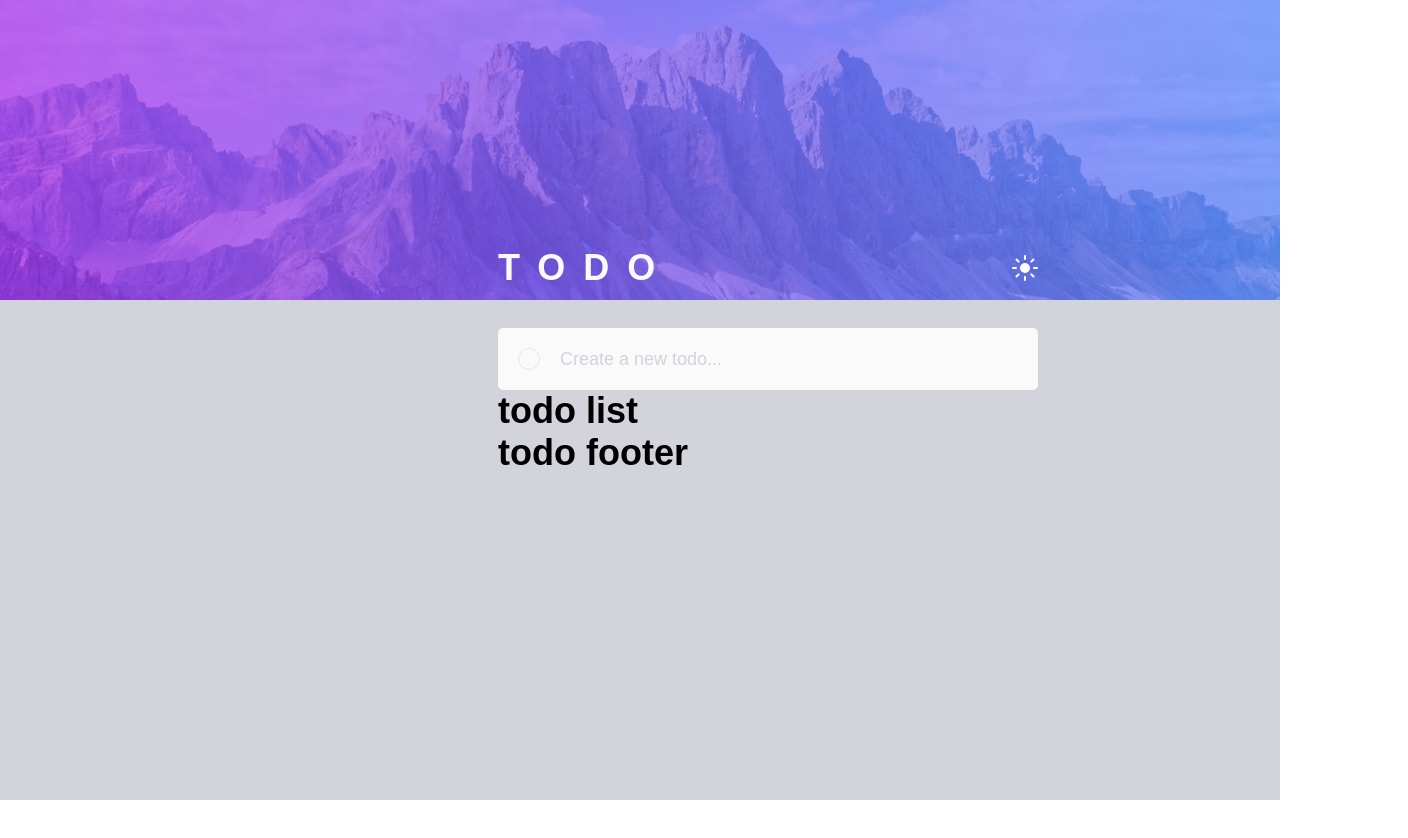
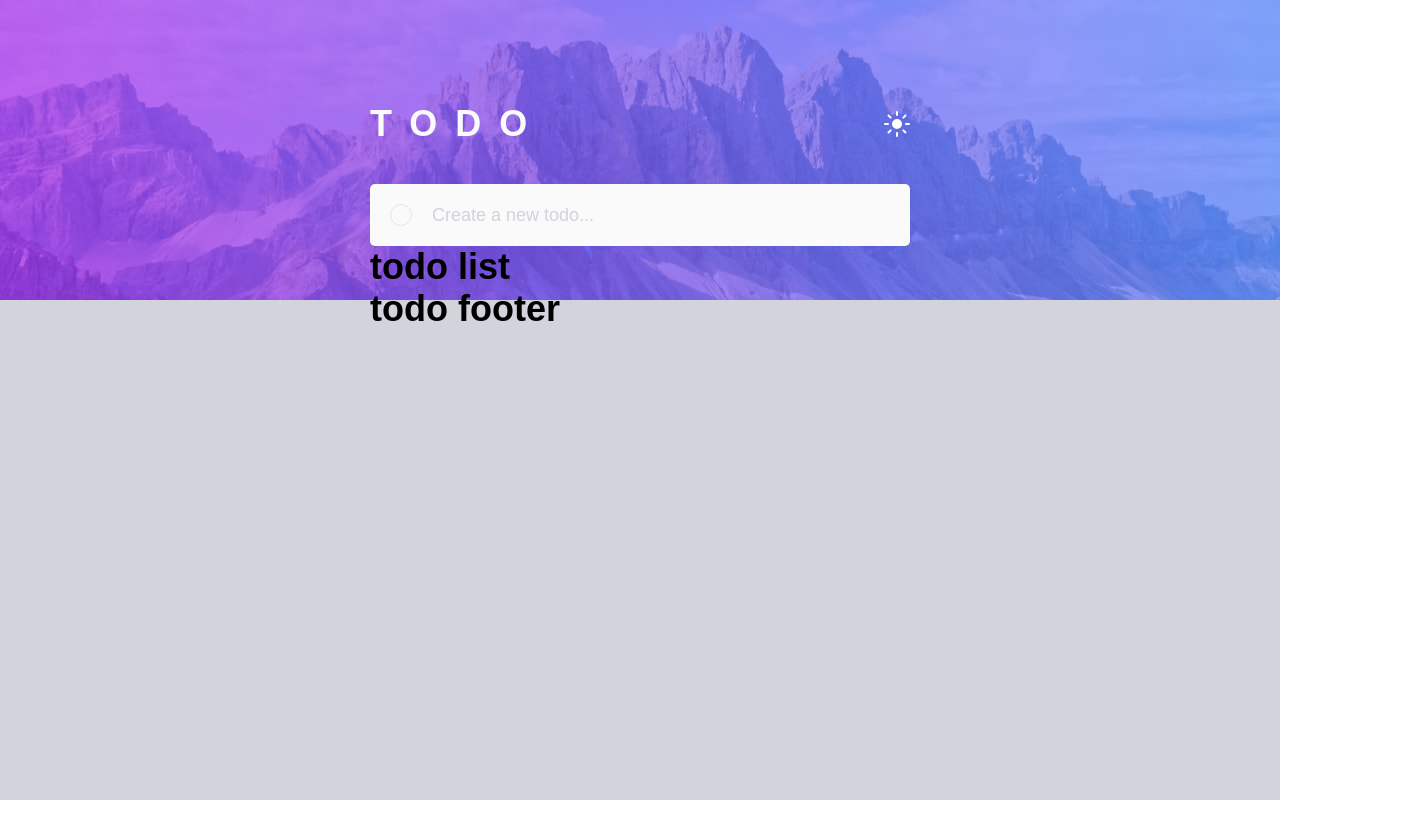
Before and after one commit to ZuuZaa/todo_react, a React (Create React App) app: page / in a window 1280 px wide. Shown: the top 838 px of the page, 1408 px wide, since content can reach past the window. After the commit the page ends 800 px from the top, so only its background shows below. Built offline with nearby package versions, Linux system fonts and the light colour scheme.

Commit message:
todo display

```diff
--- a/src/components/Todo/style.scss
+++ b/src/components/Todo/style.scss
@@ -1,8 +1,9 @@
 .todo {
     position: absolute;
-    top: 10%;
+    top: 0;
     width: 100%;
     height: 100%;
+    padding: 5%;
 }
 
 @media only screen and (min-width: 600px) {
@@ -10,7 +11,6 @@
         display: flex;
         flex-direction: column;
         align-items: center;
-        margin: 10%;
         .todo-container {
             width: 54rem;
         }
```
